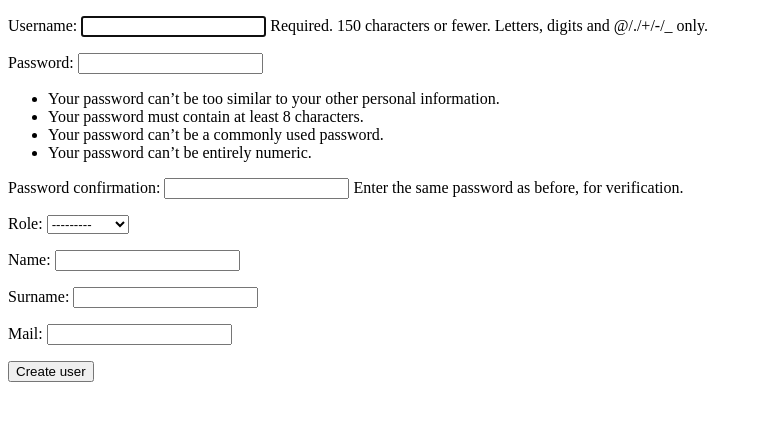
After one commit to AronRynkiewicz/projects_manager, a Django app: page /create_user in a window 1280 px wide. The commit adds this page. Shown: the top 421 px of the page, without its empty margins (0-762 px from the left). Run offline with Django 3.2, Linux system fonts and the light colour scheme; the visitor is signed in with stand-in values (Sample User, id 1).

Commit message:
changed user creation view
- added one view for user creation
- altered models and forms accordingly
- added one HTML page for user creation
- removed unnecessary views
- removed unnecessary HTML pages

```diff
--- a/jobs_manager/jobs_engine/forms.py
+++ b/jobs_manager/jobs_engine/forms.py
@@ -12,7 +12,8 @@ class UserForm(forms.ModelForm):
 class ProfileForm(forms.ModelForm):
     class Meta:
         model = Profile
-        fields = '__all__'
+        # fields = '__all__'
+        exclude = ('user',)
 
 
 class ClientForm(forms.ModelForm):
--- a/jobs_manager/jobs_engine/models.py
+++ b/jobs_manager/jobs_engine/models.py
@@ -25,7 +25,7 @@ class Profile(models.Model):
         ('Client', 'Client'),
         ('Employee', 'Employee'),
     )
-    user = models.OneToOneField(User, on_delete=models.CASCADE)
+    user = models.OneToOneField(User, on_delete=models.CASCADE, null=True)
     role = models.CharField(choices=possible_roles, max_length=20)
     name = models.CharField(max_length=20)
     surname = models.CharField(max_length=50)
--- a/jobs_manager/jobs_engine/templates/jobs_engine/admin_panel.html
+++ b/jobs_manager/jobs_engine/templates/jobs_engine/admin_panel.html
@@ -7,8 +7,8 @@
 <body>
 {% include 'accounts/logout.html' %}
 Admin panel
-    <div class="create_credentials">
-        <form method="post", action="{% url 'jobs_engine:create_credentials' %}">
+    <div class="create_user">
+        <form method="post", action="{% url 'jobs_engine:create_user' %}">
           {% csrf_token %}
           <button type="submit">Create user</button>
         </form>
--- /dev/null
+++ b/jobs_manager/jobs_engine/templates/jobs_engine/create_user.html
@@ -0,0 +1,17 @@
+<!DOCTYPE html>
+<html lang="en">
+<head>
+    <meta charset="UTF-8">
+    <title>Create user</title>
+</head>
+    <body>
+        {% if request.user.is_superuser %}
+            <form method="post", action="{% url 'jobs_engine:create_user' %}">
+                {{user_form.as_p}}
+                {{profile_form.as_p}}
+                {% csrf_token %}
+                <button type="submit">Create user</button>
+            </form>
+        {% endif %}
+    </body>
+</html>
--- a/jobs_manager/jobs_engine/urls.py
+++ b/jobs_manager/jobs_engine/urls.py
@@ -8,8 +8,6 @@ urlpatterns = [
     path('admin_panel', views.admin_panel, name='admin_panel'),
     path('client_view', views.client_view, name='client_view'),
     path('employee_view', views.employee_view, name='employee_view'),
-    path('create_credentials', views.create_credentials, name='create_credentials'),
-    path('create_profile', views.create_profile, name='create_profile'),
-    path('manage_clients', views.manage_clients, name='manage_clients'),
-    path('manage_employees', views.manage_employees, name='manage_employees'),
+    path('create_user', views.create_user, name='create_user'),
+    path('manage_users', views.manage_users, name='manage_users'),
 ]
--- a/jobs_manager/jobs_engine/views.py
+++ b/jobs_manager/jobs_engine/views.py
@@ -1,3 +1,4 @@
+from django.http import HttpResponse
 from django.shortcuts import render, redirect
 from django.contrib.auth.forms import UserCreationForm
 from .forms import *
@@ -12,10 +13,12 @@ def index(request):
     if request.user.is_superuser:
         return redirect('jobs_engine:admin_panel')
 
-    if request.user.is_client:
+    profile_obj = Profile.objects.get(user=request.user)
+
+    if profile_obj.role == 'Client':
         return redirect('jobs_engine:client_view')
 
-    if not request.user.is_client:
+    if profile_obj.role == 'Employee':
         return redirect('jobs_engine:employee_view')
 
     context = {}
@@ -30,44 +33,30 @@ def admin_panel(request):
         }
         return render(request, 'jobs_engine/admin_panel.html', context)
     else:
-        return redirect('jobs_engine/index.html')
+        return redirect('/')
 
 
 def client_view(request):
-    return render(request, 'Client view')
+    return HttpResponse('Client view')
 
 
 def employee_view(request):
-    return render(request, 'Employee view')
+    return HttpResponse('Employee view')
 
 
-def create_credentials(request):
+def create_user(request):
     if request.user.is_superuser:
-        form = UserCreationForm()
+        user_form = UserCreationForm()
+        profile_form = ProfileForm()
 
         if request.method == 'POST':
-            form = UserCreationForm(request.POST)
-            if form.is_valid():
-                form.save()
-                return redirect('jobs_engine:create_profile')
-
-        context = {
-            'form': form,
-        }
-
-        return render(request, 'jobs_engine/create_credentials.html', context)
-    else:
-        return redirect('jobs_engine/index.html')
-
-
-def create_profile(request):
-    if request.user.is_superuser:
-        form = ProfileForm()
-
-        if request.method == 'POST':
-            form = ProfileForm(request.POST)
-            if form.is_valid():
-                profile_obj = form.save()
+            user_form = UserCreationForm(request.POST)
+            profile_form = ProfileForm(request.POST)
+            if user_form.is_valid() and profile_form.is_valid():
+                user_obj = user_form.save()
+                profile_obj = profile_form.save()
+                profile_obj.user = user_obj
+                profile_obj.save()
 
                 if profile_obj.role == 'Client':
                     obj, created = Client.objects.get_or_create(
@@ -80,14 +69,15 @@ def create_profile(request):
                     )
                 return redirect('/')
         context = {
-            'form': form,
+            'user_form': user_form,
+            'profile_form': profile_form,
         }
-        return render(request, 'jobs_engine/create_profile.html', context)
+        return render(request, 'jobs_engine/create_user.html', context)
     else:
-        return redirect('jobs_engine/index.html')
+        return redirect('/')
 
 
-def manage_clients(request):
+def manage_users(request):
     if request.user.is_superuser:
         client_form = ClientForm()
         user_form = UserForm()
@@ -98,14 +88,6 @@ def manage_clients(request):
             'client_form': client_form,
             'profile_form': profile_form,
         }
-        return render(request, 'jobs_engine/manage_clients.html', context)
+        return render(request, 'jobs_engine/manage_users.html', context)
     else:
-        return redirect('jobs_engine/index.html')
-
-
-def manage_employees(request):
-    if request.user.is_superuser:
-        context = {}
-        return render(request, 'jobs_engine/manage_employees.html')
-    else:
-        return redirect('jobs_engine/index.html')
+        return redirect('/')
```
Also changed, not shown: jobs_manager/jobs_engine/templates/jobs_engine/create_credentials.html (deleted, +0 -18 lines), jobs_manager/jobs_engine/templates/jobs_engine/create_profile.html (deleted, +0 -18 lines), jobs_manager/jobs_engine/templates/jobs_engine/manage_employees.html (deleted, +0 -10 lines), jobs_manager/jobs_engine/templates/jobs_engine/manage_users.html (renamed from jobs_manager/jobs_engine/templates/jobs_engine/manage_clients.html).
